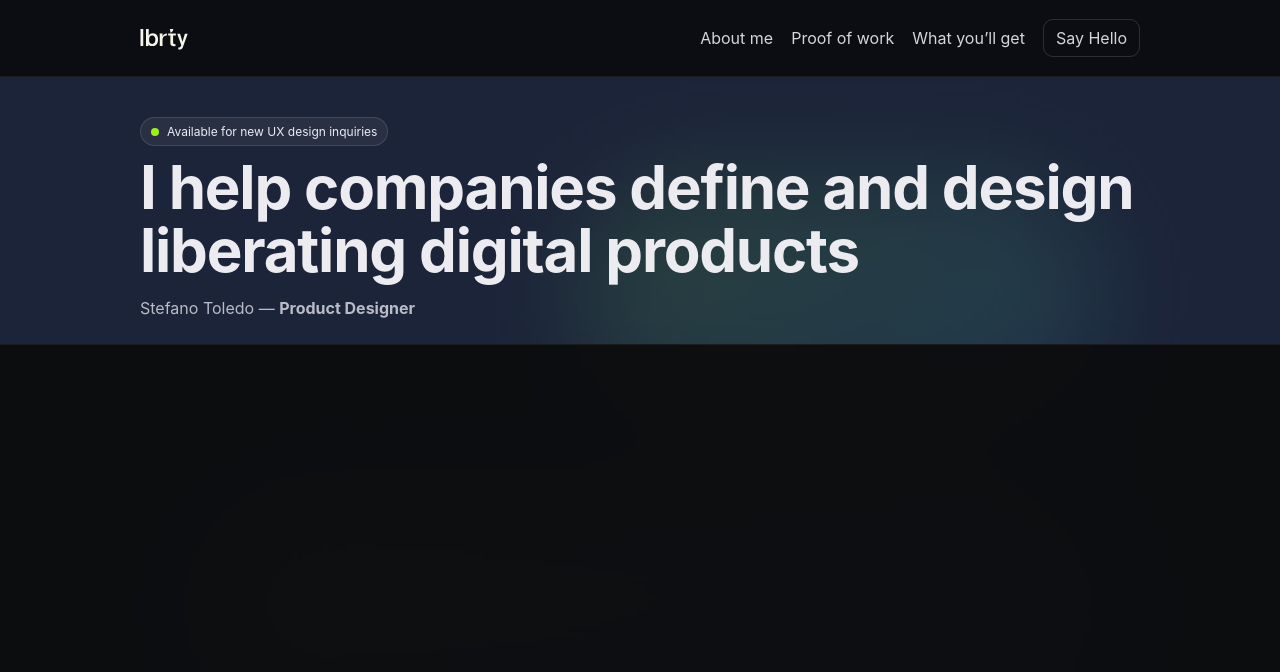
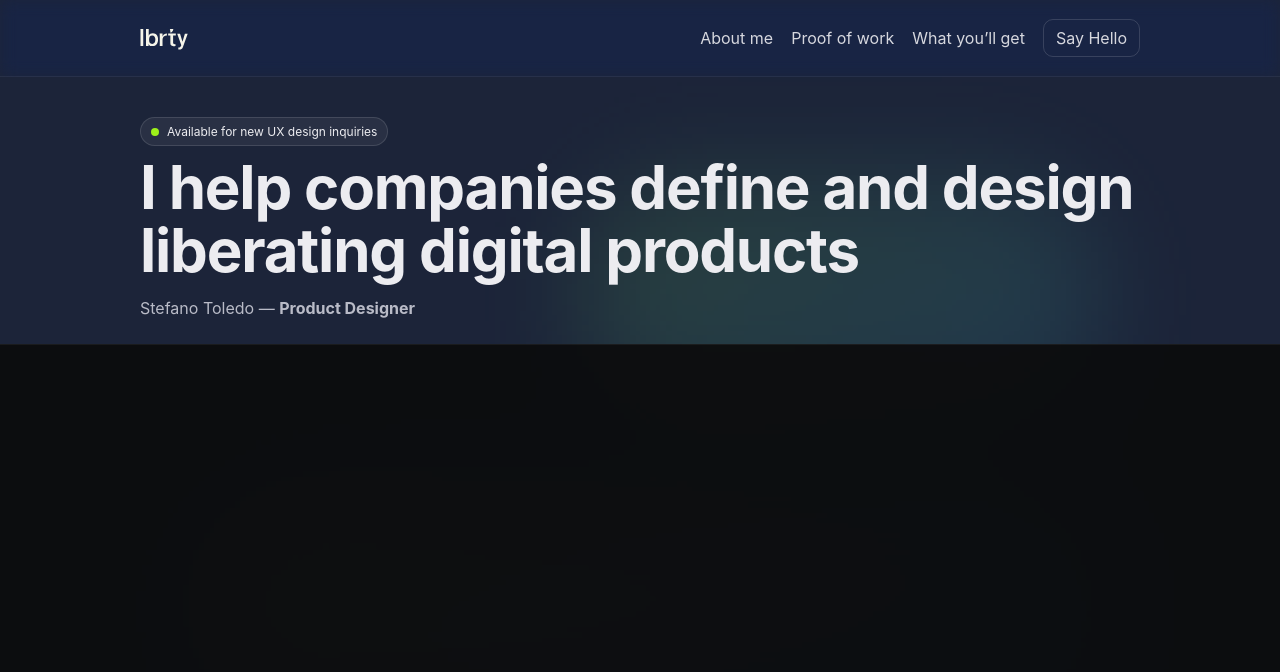
Before and after one commit to Toledos/lbrty, a plain HTML site: page index.html in a window 1280 px wide. Shown: the top 672 px of the page. Drawn offline with nearby package versions, Linux system fonts and the light colour scheme.

Commit message:
Update style.css

```diff
--- a/assets/style.css
+++ b/assets/style.css
@@ -23,7 +23,7 @@ a{color:inherit;text-decoration:none}
 .card.bare{background:transparent; border:none; padding:0}
 
 /* Header */
-header{position:sticky; top:0; z-index:40; backdrop-filter:saturate(150%) blur(8px); background:color-mix(in oklab, var(--bg) 88%, transparent); border-bottom:1px solid rgba(255,255,255,.06)}
+header{position:sticky; top:0; z-index:40; backdrop-filter:saturate(150%) blur(8px); background:transparent; border-bottom:1px solid rgba(255,255,255,.06)}
 .nav{display:flex; align-items:center; justify-content:space-between; padding:14px 0}
 .brand{display:flex; align-items:center; gap:10px}
 .logo{width:24px; height:24px; border-radius:6px; background:transparent;}
```
